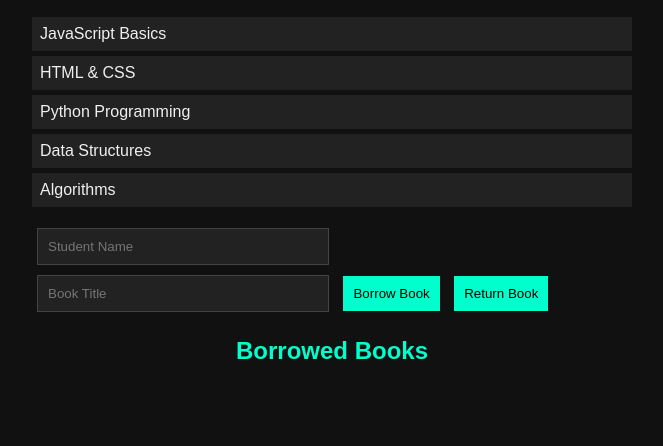
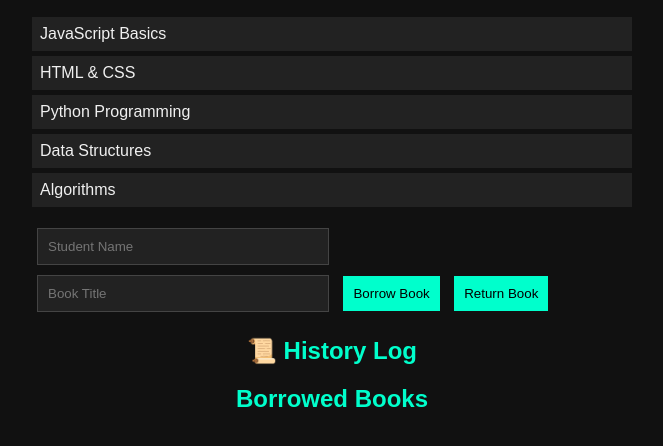
Before and after one commit to RUTUJACHOUDHAR21/LIBRARYMANAGEMENT, a plain HTML site: page index.html in a window 1280 px wide. Shown: the part 132-578 px from the top of the page, without its empty margins (308-971 px from the left). Drawn offline with Linux system fonts and the light colour scheme.

Commit message:
Update index.html

```diff
--- a/index.html
+++ b/index.html
@@ -20,6 +20,12 @@
       <button onclick="borrowBook()">Borrow Book</button>
       <button onclick="returnBook()">Return Book</button>
     </div>
+    <!-- Add below borrowed-section -->
+<div class="history-section">
+  <h2>📜 History Log</h2>
+  <ul id="historyLog"></ul>
+</div>
+
 
     <div class="borrowed-section">
       <h2>Borrowed Books</h2>
```
